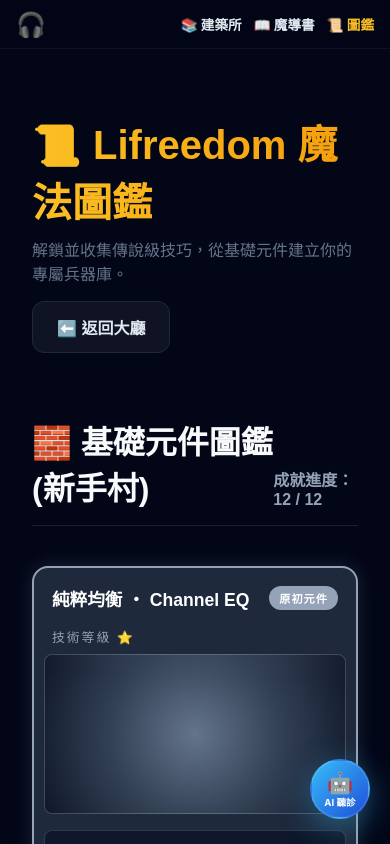
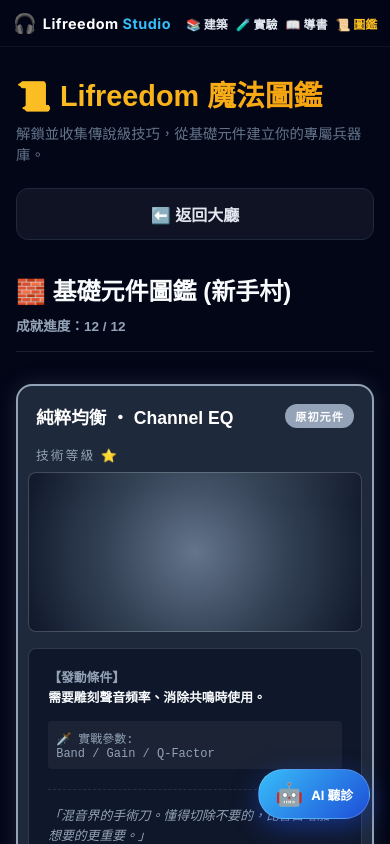
Before and after one commit to lifreedomstudio/lifreedom-studio, a Next.js app: page /collection in a window 390 px wide. Shown: the top 844 px of the page. Built offline with nearby package versions, Linux system fonts and the light colour scheme.

Commit message:
Fix all mobile layouts and font sizes

```diff
--- a/src/app/collection/page.tsx
+++ b/src/app/collection/page.tsx
@@ -1,6 +1,6 @@
 "use client";
 import Link from 'next/link';
-
+import { useState, useEffect } from 'react';
 // 📚 魔法圖鑑資料庫 (包含隱藏的未來擴充包)
 const COLLECTION_DATA = [
     {
@@ -66,19 +66,55 @@ const COLLECTION_DATA = [
 ];
 
 export default function CollectionPage() {
+    const [isMobile, setIsMobile] = useState(false);
+
+    useEffect(() => {
+        const checkMobile = () => setIsMobile(window.innerWidth < 768);
+        checkMobile();
+        window.addEventListener('resize', checkMobile);
+        return () => window.removeEventListener('resize', checkMobile);
+    }, []);
+
     return (
-        <div style={{ minHeight: '100vh', background: '#020617', color: '#fff', padding: '4rem 2rem', fontFamily: 'sans-serif' }}>
+        <div style={{ minHeight: '100vh', background: '#020617', color: '#fff', padding: isMobile ? '2rem 1rem' : '4rem 2rem', fontFamily: 'sans-serif' }}>
             <div style={{ maxWidth: '1400px', margin: '0 auto' }}>
 
-                {/* 🔝 頂部導航 */}
-                <div style={{ display: 'flex', justifyContent: 'space-between', alignItems: 'center', marginBottom: '4rem', flexWrap: 'wrap', gap: '1rem' }}>
+                {/* 🔝 頂部導航 (修復主標題換行與按鈕擠壓) */}
+                <div style={{
+                    display: 'flex',
+                    flexDirection: isMobile ? 'column' : 'row', // 手機版改為上下排
+                    justifyContent: 'space-between',
+                    alignItems: isMobile ? 'flex-start' : 'center',
+                    marginBottom: isMobile ? '2rem' : '4rem',
+                    gap: '1.5rem'
+                }}>
                     <div>
-                        <h1 style={{ fontSize: '2.5rem', margin: '0 0 0.5rem 0', background: 'linear-gradient(to right, #fbbf24, #f59e0b)', WebkitBackgroundClip: 'text', WebkitTextFillColor: 'transparent' }}>
+                        <h1 style={{
+                            fontSize: isMobile ? '1.8rem' : '2.5rem', // 手機版字體縮小
+                            margin: '0 0 0.5rem 0',
+                            background: 'linear-gradient(to right, #fbbf24, #f59e0b)',
+                            WebkitBackgroundClip: 'text',
+                            WebkitTextFillColor: 'transparent',
+                            lineHeight: '1.2'
+                        }}>
                             📜 Lifreedom 魔法圖鑑
                         </h1>
-                        <p style={{ color: '#64748b', margin: 0 }}>解鎖並收集傳說級技巧，從基礎元件建立你的專屬兵器庫。</p>
+                        <p style={{ color: '#64748b', margin: 0, fontSize: isMobile ? '0.9rem' : '1rem' }}>
+                            解鎖並收集傳說級技巧，從基礎元件建立你的專屬兵器庫。
+                        </p>
                     </div>
-                    <Link href="/courses" style={{ padding: '0.8rem 1.5rem', background: 'rgba(255,255,255,0.05)', borderRadius: '12px', textDecoration: 'none', color: '#e2e8f0', border: '1px solid #1e293b', fontWeight: 'bold', transition: 'all 0.2s' }}>
+                    <Link href="/courses" style={{
+                        padding: '0.8rem 1.5rem',
+                        background: 'rgba(255,255,255,0.05)',
+                        borderRadius: '12px',
+                        textDecoration: 'none',
+                        color: '#e2e8f0',
+                        border: '1px solid #1e293b',
+                        fontWeight: 'bold',
+                        transition: 'all 0.2s',
+                        width: isMobile ? '100%' : 'auto', // 手機版按鈕撐滿寬度
+                        textAlign: 'center'
+                    }}>
                         ⬅️ 返回大廳
                     </Link>
                 </div>
@@ -86,15 +122,29 @@ export default function CollectionPage() {
                 {/* 🗂️ 動態渲染套牌 */}
                 {COLLECTION_DATA.map((section, secIdx) => (
                     <div key={secIdx} style={{
-                        marginBottom: '6rem',
-                        // 🟢 控制是否隱藏此區塊的開關
+                        marginBottom: isMobile ? '4rem' : '6rem',
                         display: section.isHidden ? 'none' : 'block'
                     }}>
-                        <div style={{ borderBottom: '1px solid rgba(255,255,255,0.1)', paddingBottom: '1rem', marginBottom: '2.5rem', display: 'flex', justifyContent: 'space-between', alignItems: 'flex-end' }}>
-                            <h2 style={{ fontSize: '2rem', color: '#f8fafc', margin: 0 }}>{section.sectionTitle}</h2>
-                            <p style={{ color: '#94a3b8', margin: 0, fontSize: '1rem', fontWeight: 'bold' }}>{section.progress}</p>
+                        {/* 📛 區塊標題 (修復成就進度撞車問題) */}
+                        <div style={{
+                            borderBottom: '1px solid rgba(255,255,255,0.1)',
+                            paddingBottom: '1rem',
+                            marginBottom: '2rem',
+                            display: 'flex',
+                            flexDirection: isMobile ? 'column' : 'row', // 手機版上下分層
+                            justifyContent: 'space-between',
+                            alignItems: isMobile ? 'flex-start' : 'flex-end',
+                            gap: isMobile ? '0.5rem' : '0' // 手機版給一點上下間距
+                        }}>
+                            <h2 style={{ fontSize: isMobile ? '1.5rem' : '2rem', color: '#f8fafc', margin: 0 }}>
+                                {section.sectionTitle}
+                            </h2>
+                            <p style={{ color: '#94a3b8', margin: 0, fontSize: isMobile ? '0.85rem' : '1rem', fontWeight: 'bold' }}>
+                                {section.progress}
+                            </p>
                         </div>
 
+                        {/* 卡片網格 (原本的 auto-fit 已經很完美，無需大改) */}
                         <div style={{ display: 'grid', gridTemplateColumns: 'repeat(auto-fit, minmax(280px, 1fr))', gap: '2rem' }}>
                             {section.cards.map((card, idx) => (
                                 <div key={idx} style={{
@@ -137,22 +187,22 @@ export default function CollectionPage() {
                 ))}
 
                 {/* ⚔️ 行動呼籲 (Call to Action) */}
-                <div style={{ marginTop: '5rem', padding: '4rem 2rem', background: 'linear-gradient(145deg, #0f172a, #020617)', borderRadius: '24px', border: '1px solid #1e293b', textAlign: 'center', boxShadow: '0 10px 30px rgba(0,0,0,0.5)' }}>
-                    <h2 style={{ fontSize: '2.2rem', color: '#f8fafc', marginBottom: '1rem' }}>渴望解鎖更多傳說級魔法嗎？</h2>
-                    <p style={{ color: '#94a3b8', fontSize: '1.1rem', marginBottom: '3rem', maxWidth: '650px', margin: '0 auto 3rem', lineHeight: '1.6' }}>
+                <div style={{ marginTop: isMobile ? '3rem' : '5rem', padding: isMobile ? '2.5rem 1.5rem' : '4rem 2rem', background: 'linear-gradient(145deg, #0f172a, #020617)', borderRadius: '24px', border: '1px solid #1e293b', textAlign: 'center', boxShadow: '0 10px 30px rgba(0,0,0,0.5)' }}>
+                    <h2 style={{ fontSize: isMobile ? '1.8rem' : '2.2rem', color: '#f8fafc', marginBottom: '1rem' }}>渴望解鎖更多傳說級魔法嗎？</h2>
+                    <p style={{ color: '#94a3b8', fontSize: isMobile ? '1rem' : '1.1rem', marginBottom: '3rem', maxWidth: '650px', margin: '0 auto 3rem', lineHeight: '1.6' }}>
                         高階魔法卡片無法用金錢購買，唯有透過實戰與頓悟才能獲得。現在就前往建築所大廳完成每日修煉，或讓 AI 助理為你的專案進行深度聽診，獲取隨機卡片掉落！
                     </p>
-                    <div style={{ display: 'flex', gap: '1.5rem', justifyContent: 'center', flexWrap: 'wrap' }}>
-                        <Link href="/courses" style={{ padding: '1rem 3rem', background: '#38bdf8', color: '#020617', fontSize: '1.1rem', fontWeight: 'bold', borderRadius: '50px', textDecoration: 'none', boxShadow: '0 0 20px rgba(56, 189, 248, 0.4)', transition: 'transform 0.2s' }}>
+                    <div style={{ display: 'flex', flexDirection: isMobile ? 'column' : 'row', gap: '1rem', justifyContent: 'center' }}>
+                        <Link href="/courses" style={{ padding: '1rem 3rem', background: '#38bdf8', color: '#020617', fontSize: '1.1rem', fontWeight: 'bold', borderRadius: '50px', textDecoration: 'none', boxShadow: '0 0 20px rgba(56, 189, 248, 0.4)', transition: 'transform 0.2s', width: isMobile ? '100%' : 'auto' }}>
                             前往大廳修煉 ⚔️
                         </Link>
-                        <Link href="/mix-assistant" style={{ padding: '1rem 3rem', background: 'transparent', color: '#38bdf8', fontSize: '1.1rem', fontWeight: 'bold', borderRadius: '50px', textDecoration: 'none', border: '2px solid #38bdf8', transition: 'transform 0.2s' }}>
+                        <Link href="/mix-assistant" style={{ padding: '1rem 3rem', background: 'transparent', color: '#38bdf8', fontSize: '1.1rem', fontWeight: 'bold', borderRadius: '50px', textDecoration: 'none', border: '2px solid #38bdf8', transition: 'transform 0.2s', width: isMobile ? '100%' : 'auto' }}>
                             呼叫 AI 聽診 🤖
                         </Link>
                     </div>
                 </div>
 
-                {/* 🔮 未來擴充預告 (永遠顯示在最下方) */}
+                {/* 🔮 未來擴充預告 */}
                 <div style={{ textAlign: 'center', marginTop: '3rem', padding: '2rem', background: 'rgba(255,255,255,0.02)', borderRadius: '24px', border: '1px dashed rgba(255,255,255,0.1)' }}>
                     <h3 style={{ color: '#94a3b8', fontSize: '1.2rem', margin: '0 0 0.5rem 0' }}>🔮 魔法卡池持續擴充中...</h3>
                     <p style={{ color: '#64748b', fontSize: '0.9rem', margin: 0 }}>第二彈「動態與情緒」擴充包正在鑄造中，敬請期待。</p>
--- a/src/app/layout.tsx
+++ b/src/app/layout.tsx
@@ -29,52 +29,51 @@ export default function RootLayout({
           position: 'sticky',
           top: 0,
           zIndex: 1000,
-          background: 'rgba(2, 6, 23, 0.9)',
+          background: 'rgba(2, 6, 23, 0.95)',
           backdropFilter: 'blur(12px)',
           borderBottom: '1px solid rgba(255, 255, 255, 0.05)',
-          padding: isMobile ? '0.6rem 1rem' : '0.8rem 2rem',
+          padding: isMobile ? '0.7rem 0.8rem' : '0.8rem 2rem',
           display: 'flex',
           justifyContent: 'space-between',
           alignItems: 'center'
         }}>
-          {/* 左側 LOGO：手機版隱藏文字，只留耳機圖示 */}
-          <Link href="/" style={{ textDecoration: 'none', display: 'flex', alignItems: 'center', gap: '8px' }}>
-            <span style={{ fontSize: '1.5rem' }}>🎧</span>
-            {!isMobile && (
-              <span style={{ fontWeight: 'bold', fontSize: '1.1rem', color: '#fff', letterSpacing: '1px' }}>
-                Lifreedom <span style={{ color: '#38bdf8' }}>Studio</span>
-              </span>
-            )}
+          {/* 左側 LOGO：文字與耳機重聚了 */}
+          <Link href="/" style={{ textDecoration: 'none', display: 'flex', alignItems: 'center', gap: '6px' }}>
+            <span style={{ fontSize: isMobile ? '1.2rem' : '1.5rem' }}>🎧</span>
+            <span style={{ fontWeight: 'bold', fontSize: isMobile ? '0.9rem' : '1.1rem', color: '#fff', letterSpacing: '0.5px' }}>
+              Lifreedom <span style={{ color: '#38bdf8' }}>Studio</span>
+            </span>
           </Link>
 
-          {/* 右側選單：縮小字體與間距 */}
-          <div style={{ display: 'flex', gap: isMobile ? '12px' : '1.5rem', alignItems: 'center', fontSize: '0.85rem', fontWeight: 'bold' }}>
-            <Link href="/courses" style={{ color: '#e2e8f0', textDecoration: 'none' }}>📚 建築所</Link>
-            <Link href="/glossary" style={{ color: '#e2e8f0', textDecoration: 'none' }}>📖 魔導書</Link>
+          {/* 右側選單：接回實驗室，並優化手機字體 */}
+          <div style={{ display: 'flex', gap: isMobile ? '8px' : '1.5rem', alignItems: 'center', fontSize: isMobile ? '0.75rem' : '0.85rem', fontWeight: 'bold' }}>
+            <Link href="/courses" style={{ color: '#e2e8f0', textDecoration: 'none' }}>📚 建築</Link>
+            <Link href="/incubator" style={{ color: '#e2e8f0', textDecoration: 'none' }}>🧪 實驗</Link>
+            <Link href="/glossary" style={{ color: '#e2e8f0', textDecoration: 'none' }}>📖 導書</Link>
             <Link href="/collection" style={{ color: '#fbbf24', textDecoration: 'none' }}>📜 圖鑑</Link>
           </div>
         </nav>
 
-        {/* 🤖 懸浮 AI 聽診按鈕 (手機版專屬視覺亮點) */}
+        {/* 🤖 懸浮 AI 聽診：膠囊化設計，更有點擊感 */}
         <Link href="/mix-assistant" style={{
           position: 'fixed',
           bottom: '25px',
           right: '20px',
           zIndex: 2000,
           background: 'linear-gradient(135deg, #38bdf8, #1d4ed8)',
-          width: '60px',
-          height: '60px',
-          borderRadius: '50%',
+          padding: isMobile ? '10px 16px' : '12px 24px',
+          borderRadius: '50px',
           display: 'flex',
-          flexDirection: 'column',
+          flexDirection: 'row',
           alignItems: 'center',
-          justifyContent: 'center',
-          boxShadow: '0 8px 32px rgba(56, 189, 248, 0.4)',
+          gap: '8px',
+          boxShadow: '0 8px 25px rgba(29, 78, 216, 0.5)',
           textDecoration: 'none',
-          border: '2px solid rgba(255, 255, 255, 0.1)'
+          border: '1px solid rgba(255, 255, 255, 0.2)',
+          transition: 'transform 0.2s'
         }}>
-          <span style={{ fontSize: '1.3rem' }}>🤖</span>
-          <span style={{ fontSize: '0.6rem', color: '#fff', fontWeight: 'bold' }}>AI 聽診</span>
+          <span style={{ fontSize: '1.4rem' }}>🤖</span>
+          <span style={{ fontSize: isMobile ? '0.8rem' : '0.9rem', color: '#fff', fontWeight: 'bold' }}>AI 聽診</span>
         </Link>
 
         <main>{children}</main>
```
Also changed, not shown: src/app/certification/page.tsx (+34 -17 lines), src/app/courses/CompressorTrainingRoom.tsx (+42 -11 lines), src/app/courses/page.tsx (+67 -25 lines), src/app/page.tsx (+6 -2 lines).
